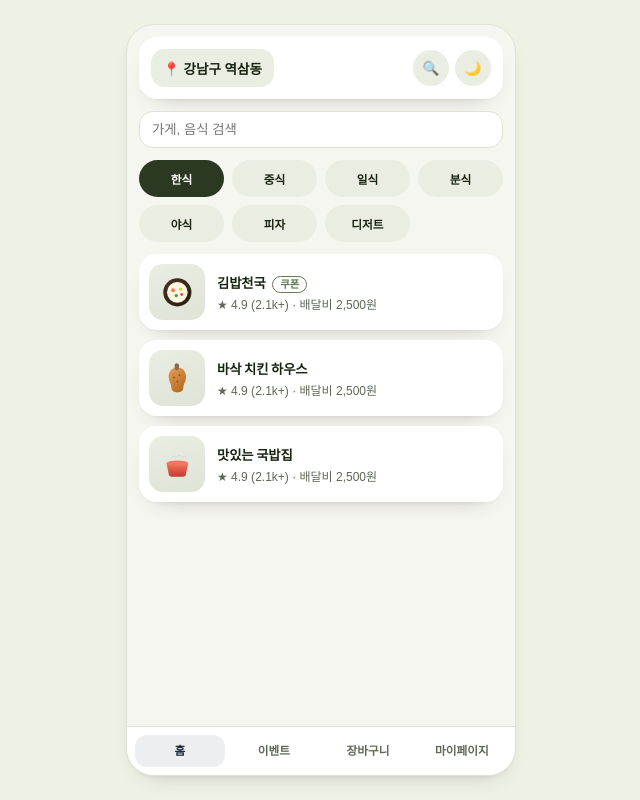
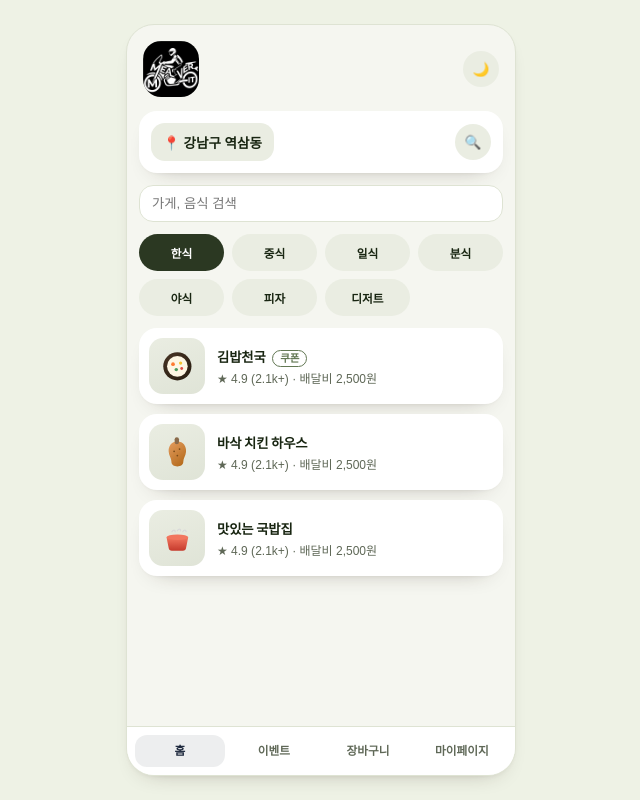
Before and after one commit to Mealiver-IT/Mealiver-IT-FE, a React (Vite) app: page / in a window 1280 px wide. Shown: the whole page, without its empty margins (319-959 px from the left). Built offline with nearby package versions, Linux system fonts and the light colour scheme; no server answers; a web font is replaced by a local one.

Commit message:
feat: 홈 화면 및 파비콘에 팀 로고 추가

```diff
--- a/index.html
+++ b/index.html
@@ -2,7 +2,7 @@
 <html lang="en">
   <head>
     <meta charset="UTF-8" />
-    <link rel="icon" type="image/svg+xml" href="/favicon.svg" />
+    <link rel="icon" type="image/png" href="/logo-favicon.png" />
     <meta name="viewport" content="width=device-width, initial-scale=1.0" />
     <title>mealiver-it-fe</title>
   </head>
--- a/src/App.css
+++ b/src/App.css
@@ -170,6 +170,22 @@ body {
 .top-bar-right {
   justify-content: flex-end;
   gap: 6px;
+}
+
+/* 홈 화면 최상단 브랜드 마크 - 로고 원본 그대로(원형/테두리 없이 사각형으로 사용, 텍스트 워드마크 없이 이미지만) */
+.brand-row {
+  display: flex;
+  align-items: center;
+  justify-content: space-between;
+  padding: 4px 4px 2px;
+}
+
+.brand-logo {
+  width: 56px;
+  height: 56px;
+  border-radius: var(--radius-card);
+  object-fit: cover;
+  flex-shrink: 0;
 }
 
 .screen-content {
--- a/src/pages/HomePage.jsx
+++ b/src/pages/HomePage.jsx
@@ -3,6 +3,7 @@ import { useNavigate } from 'react-router-dom'
 import { categories, stores } from '../data/mockData'
 import FoodIcon from '../components/FoodIcon'
 import ThemeToggleButton from '../components/ThemeToggleButton'
+import logo from '../assets/logo.png'
 
 // 음식점 고르는 페이지
 // 대응: GET /api/categories, GET /api/categories/{categoryId}/stores
@@ -14,16 +15,18 @@ export default function HomePage() {
 
   return (
     <div className="screen-content">
+      <div className="brand-row">
+        <img src={logo} alt="밀리버릿 로고" className="brand-logo" />
+        <ThemeToggleButton />
+      </div>
+
       <div className="row-between box-flat">
         <button type="button" className="btn">
           📍 강남구 역삼동
         </button>
-        <div className="row-between" style={{ gap: '6px' }}>
-          <button type="button" className="btn icon-btn">
-            🔍
-          </button>
-          <ThemeToggleButton />
-        </div>
+        <button type="button" className="btn icon-btn">
+          🔍
+        </button>
       </div>
 
       <input type="text" className="search-input" placeholder="가게, 음식 검색" readOnly />
```
Also changed, not shown: public/logo-favicon.png (added), src/assets/logo.png (added).
